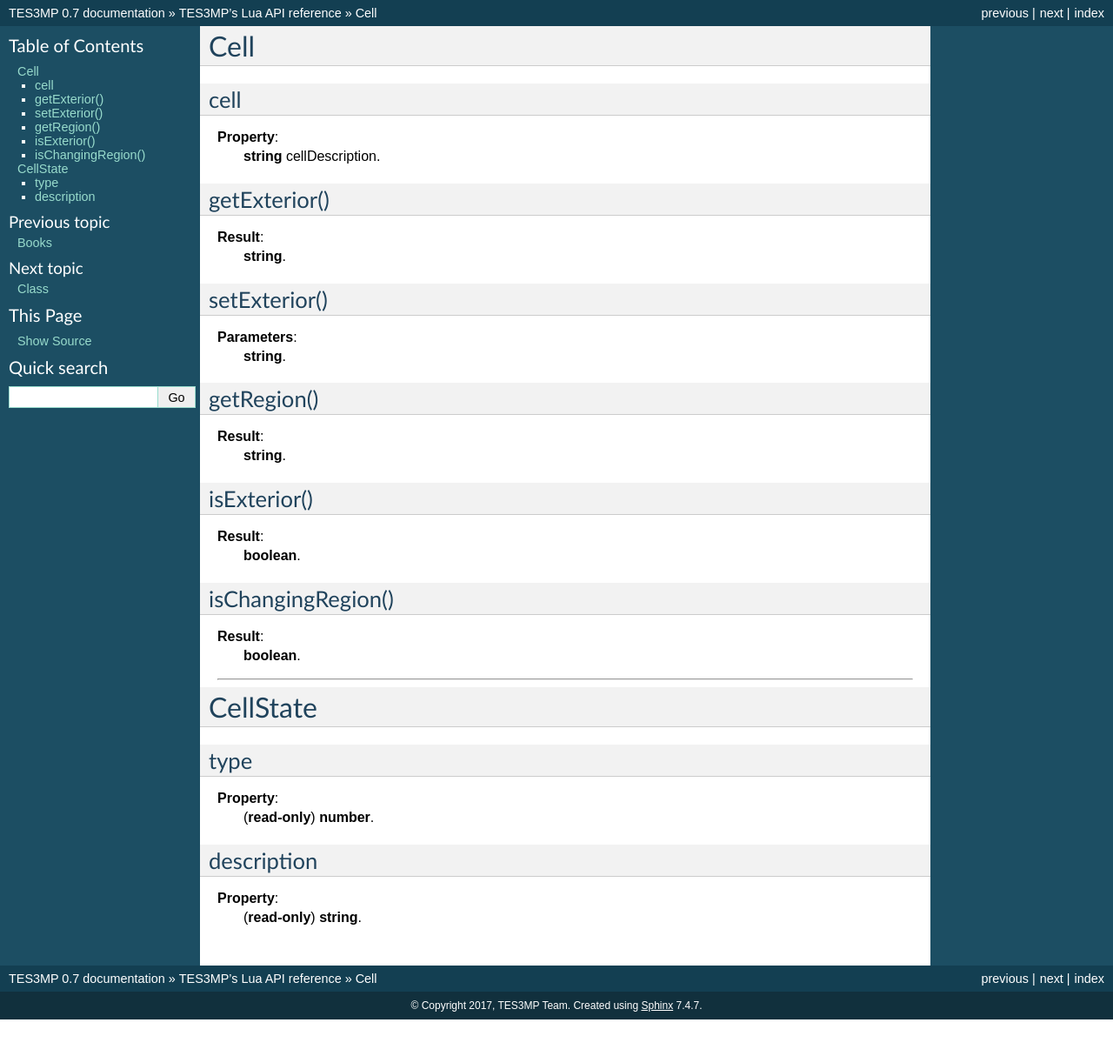
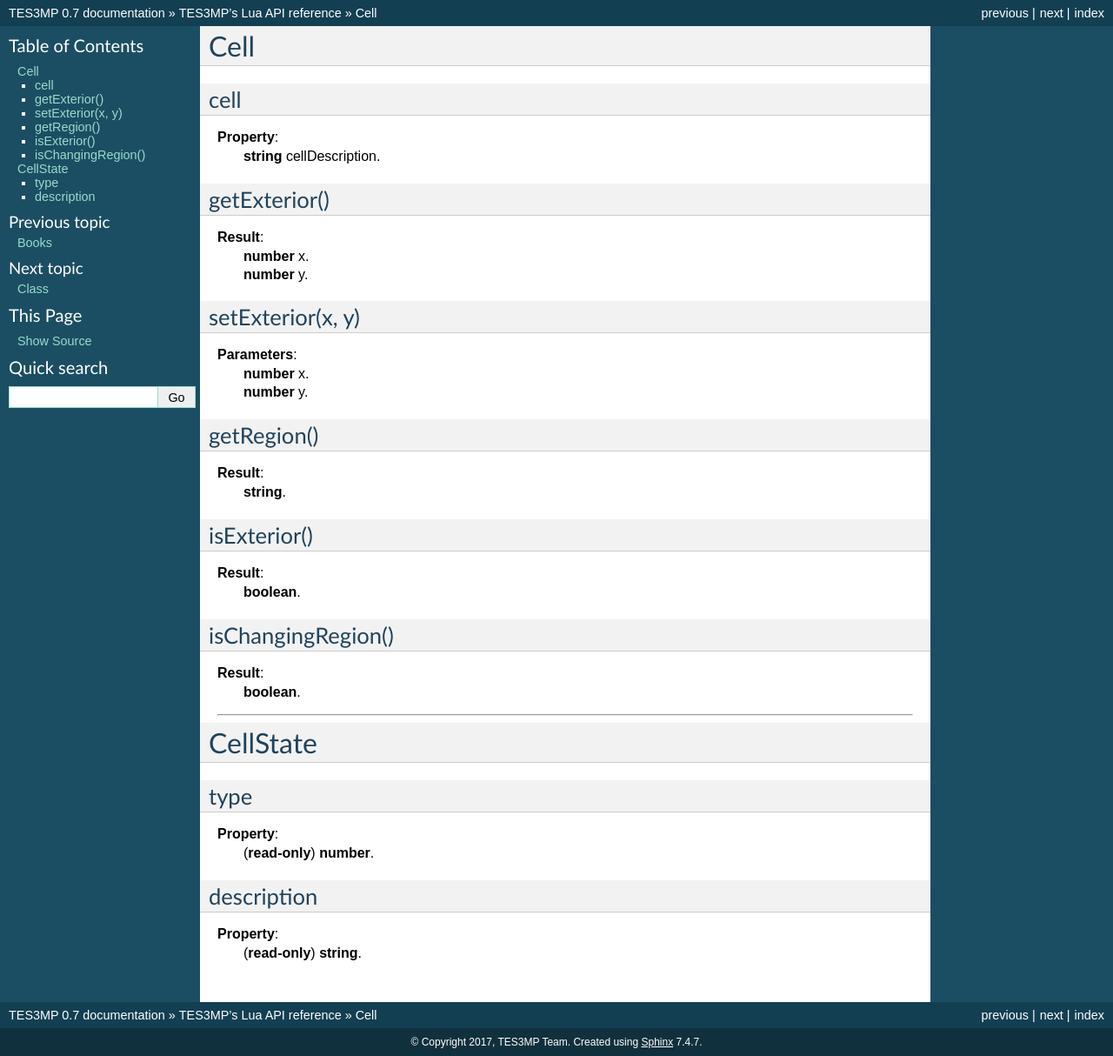
Before and after one commit to TES3MP/TES3MP-Docs, a Sphinx documentation site: the page built from source/api/cell.rst, in a window 1280 px wide. Shown: the whole page at 87% size. Built offline with Sphinx 7.4.7, drawn with Linux system fonts in a browser that asks for light colours; before the commit the page ends 1172 px from its top, so only the background shows below that.

Commit message:
Update cell.rst

```diff
--- a/source/api/cell.rst
+++ b/source/api/cell.rst
@@ -13,13 +13,15 @@ getExterior()
 -------------
 
 **Result**:
-    | **string**.
+    | **number** x.
+    | **number** y.
 
-setExterior()
+setExterior(x, y)
 -------------
 
 **Parameters**:
-    | **string**.
+    | **number** x.
+    | **number** y.
 
 getRegion()
 -----------
```
